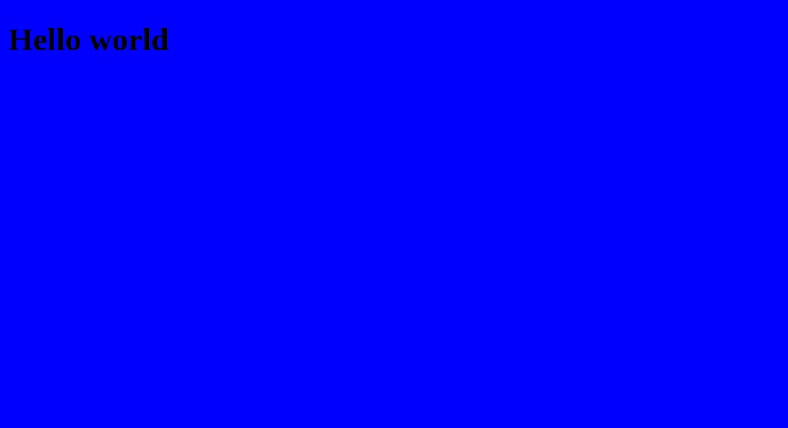
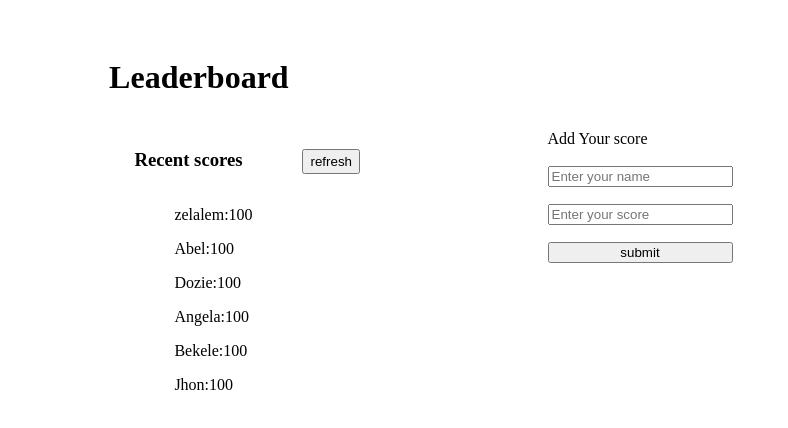
Before and after one commit to Zelalem1222/Leaderboard, a website built with webpack: page src/index.html in a window 1280 px wide. Shown: the whole page, without its empty margins (0-788 px from the left). Built offline with nearby package versions, Linux system fonts and the light colour scheme.

Commit message:
Add list of score

```diff
--- a/src/index.html
+++ b/src/index.html
@@ -7,6 +7,29 @@
     <title>Leaderboard</title>
 </head>
 <body>
-    <h1>Hello world</h1>
+    <header>
+        <h1>Leaderboard</h1>
+    </header>
+
+    <section>
+        <div class="score-board">
+            <div class="scoreboard-header">
+                <h3>Recent scores</h3>
+                <button id="refresh">refresh</button>
+            </div>
+            <div class="list" >
+
+            </div>
+        </div>
+        <div>
+            <form>
+                <label for="">Add Your score</label>
+                <input id="name" type="text" placeholder="Enter your name">
+                <input id="score" type="text" placeholder="Enter your score">
+                <button type="button" id="submit">submit</button>
+            </form>
+        </div>
+    </section>
+
 </body>
 </html>
--- a/src/index.js
+++ b/src/index.js
@@ -1,3 +1,12 @@
 import './style.css';
+import scoreList from './scoreList';
 
-alert('hello world')
+
+function display(name , score){
+    document.querySelector('.list').innerHTML += `<ul >
+    <li>${name}:${score}</li></ul>`
+  }
+scoreList.forEach(score => {
+    console.log(score.name + ':' + score.score)
+    display(score.name, score.score)
+})
--- /dev/null
+++ b/src/scoreList.js
@@ -0,0 +1,29 @@
+
+const scoreList = [
+    {
+        name: 'zelalem',
+        score: 100
+    },
+    {
+        name: 'Abel',
+        score: 100
+    },
+    {
+        name: 'Dozie',
+        score: 100
+    },
+    {
+        name: 'Angela',
+        score: 100
+    },
+    {
+        name: 'Bekele',
+        score: 100
+    },
+    {
+        name: 'Jhon',
+        score: 100
+    },
+]
+
+export default scoreList;
--- a/src/style.css
+++ b/src/style.css
@@ -1,4 +1,39 @@
+ section {
+   display: flex;
+   padding: 1% 10%;
+ }
 
-body {
-    background-color: blue;
-}
+ h1 {
+   margin-left: 8%;
+   padding-top: 3%;
+ }
+
+ button {
+    cursor: pointer;
+ }
+
+ .score-board {
+    flex: 0.5;
+ }
+
+ .scoreboard-header {
+    display: flex;
+    gap: 14.5%;
+    flex: 0.5;
+    align-items: baseline;
+ }
+
+ .scoreboard-header button {
+    height: 25px;
+ }
+
+ ul {
+   list-style: none;
+ }
+
+ form {
+    display: flex;
+    flex-direction: column;
+    gap: 11%;
+    height: 156px;
+ }
```
